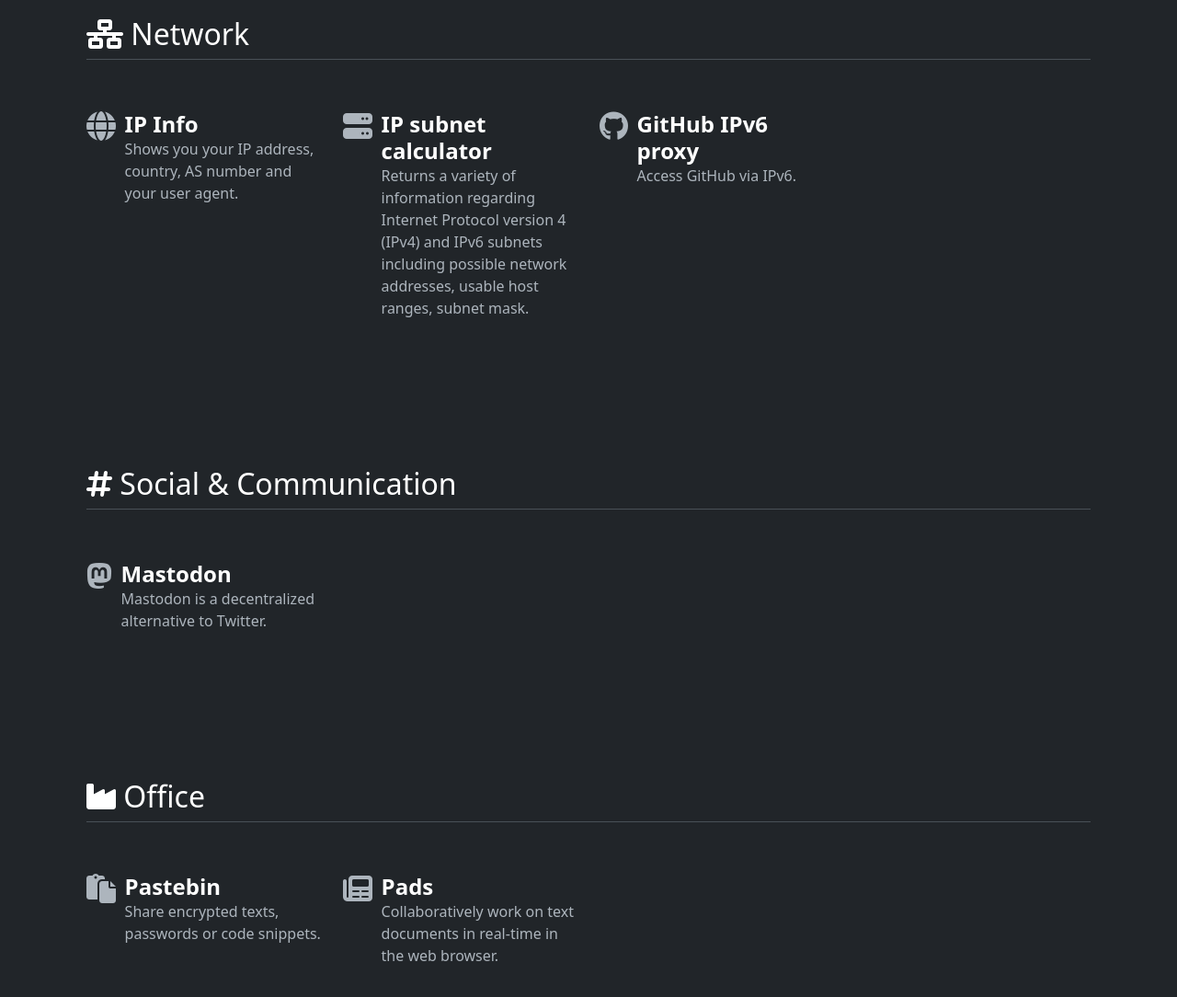
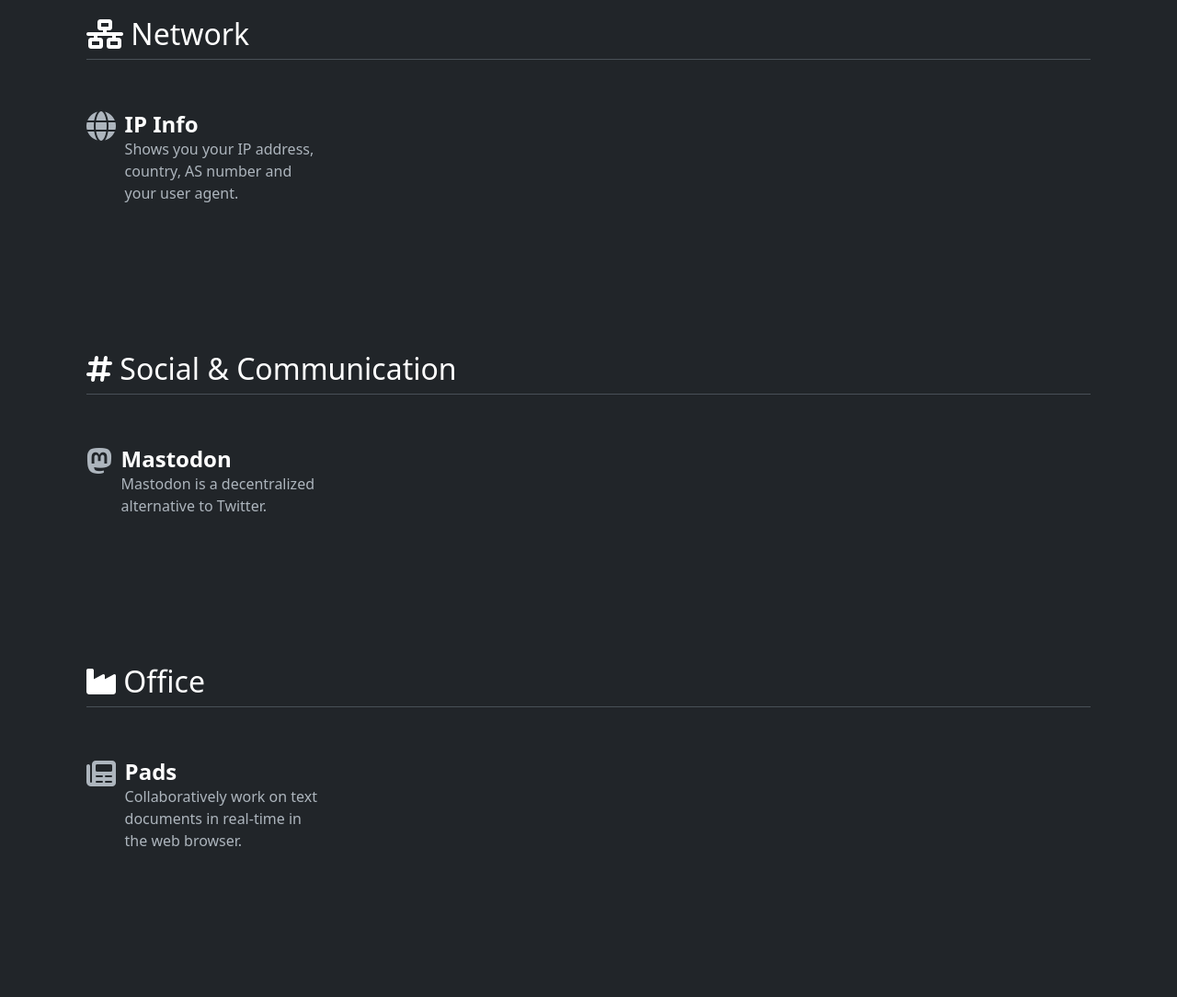
Before and after one commit to mortzu/ring0-space, a plain HTML site: page index.html in a window 1280 px wide. Shown: the part 360-1444 px from the top of the page at 92% size. After the commit the page ends 1398 px from the top, so only its background shows below. Drawn offline with Linux system fonts and the light colour scheme.

Commit message:
Removed non-existing services

```diff
--- a/index.html
+++ b/index.html
@@ -33,26 +33,6 @@
               </div>
             </div>
           </a>
-
-          <a href="https://ipcalc.mortzu.de/" class="service-link">
-            <div class="col d-flex align-items-start">
-              <i class="fa-solid fa-server service-icon"></i>
-              <div>
-                <h3 class="fw-bold mb-0 fs-4">IP subnet calculator</h3>
-                <p>Returns a variety of information regarding Internet Protocol version 4 (IPv4) and IPv6 subnets including possible network addresses, usable host ranges, subnet mask.</p>
-              </div>
-            </div>
-          </a>
-
-          <a href="https://gh6.ring0.space/" class="service-link">
-            <div class="col d-flex align-items-start">
-              <i class="fa-brands fa-github service-icon"></i>
-              <div>
-                <h3 class="fw-bold mb-0 fs-4">GitHub IPv6 proxy</h3>
-                <p>Access GitHub via IPv6.</p>
-              </div>
-            </div>
-          </a>
         </div>
       </div>
 
@@ -74,16 +54,6 @@
       <div class="container px-4 py-5" id="icon-grid">
         <h2 class="pb-2 border-bottom"><i class="fa-solid fa-industry"></i> Office</h2>
         <div class="row row-cols-1 row-cols-sm-2 row-cols-md-3 row-cols-lg-4 g-4 py-5">
-          <a href="https://paste.mortzu.de/" class="service-link">
-            <div class="col d-flex align-items-start">
-              <i class="fa-solid fa-paste service-icon"></i>
-              <div>
-                <h3 class="fw-bold mb-0 fs-4">Pastebin</h3>
-                <p>Share encrypted texts, passwords or code snippets.</p>
-              </div>
-            </div>
-          </a>
-
           <a href="https://pad.ring0.space/" class="service-link">
             <div class="col d-flex align-items-start">
               <i class="fa-solid fa-newspaper service-icon"></i>
```
